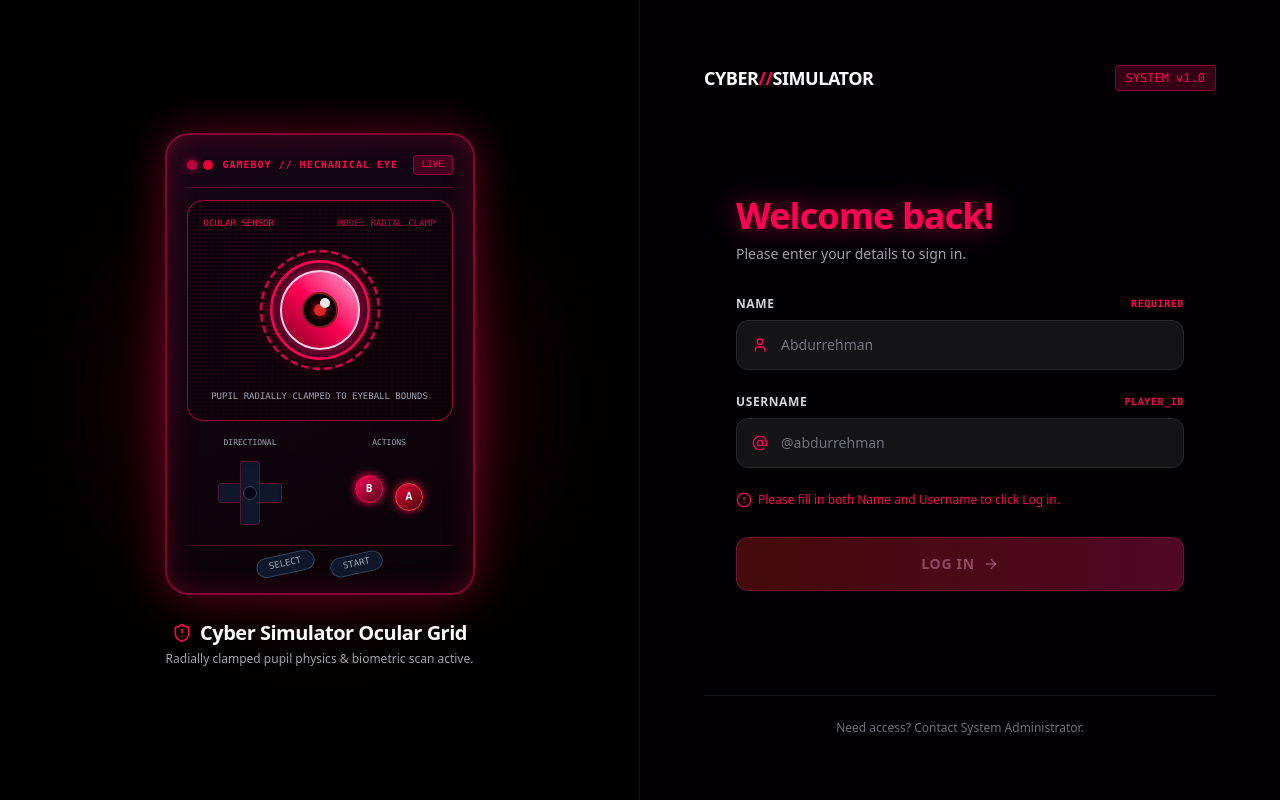
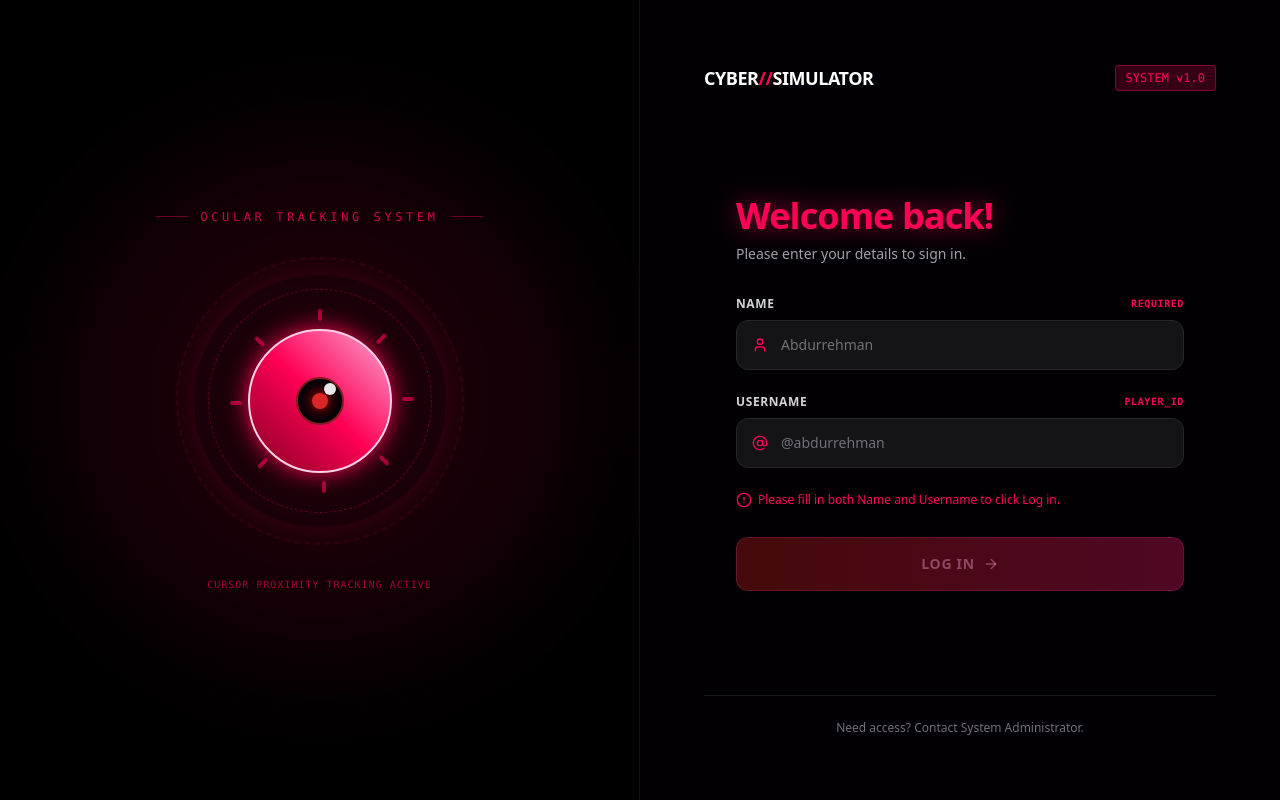
Before and after one commit to muhammadrehan589/CYBER-EMULATOR, a Next.js app: page / in a window 1280 px wide. Built offline with nearby package versions, Linux system fonts and the light colour scheme.

Commit message:
Removed Gameboy UI, added proximity glow border and spinning biometric typing animation

```diff
--- a/src/app/page.tsx
+++ b/src/app/page.tsx
@@ -5,23 +5,24 @@ import { OcularScanner } from '@/components/auth/OcularScanner';
 import { AuthForm } from '@/components/auth/AuthForm';
 
 export default function CyberSimulatorAuthPage() {
-  const [isInputFocused, setIsInputFocused] = useState(false);
+  // Hoisted shared state — bridges OcularScanner eye reaction to AuthForm input focus
+  const [isTyping, setIsTyping] = useState(false);
   const [isAdminTrapdoor, setIsAdminTrapdoor] = useState(false);
 
   return (
     <div className="h-screen w-screen flex flex-col lg:flex-row overflow-hidden font-sans select-none bg-black text-white">
-      {/* LEFT PANEL: Gameboy Console with Ocular Scanner & Pupil Physics */}
+      {/* LEFT PANEL: Large mechanical eyeball with proximity glow & biometric scan */}
       <div className="lg:w-1/2 h-full">
         <OcularScanner
-          isInputFocused={isInputFocused}
+          isTyping={isTyping}
           isAdminTrapdoor={isAdminTrapdoor}
         />
       </div>
 
-      {/* RIGHT PANEL: Dark Glassmorphism Authentication Form & Admin Trapdoor */}
+      {/* RIGHT PANEL: Dark glassmorphism auth form & admin trapdoor */}
       <div className="lg:w-1/2 h-full">
         <AuthForm
-          setIsInputFocused={setIsInputFocused}
+          setIsInputFocused={setIsTyping}
           isAdminTrapdoor={isAdminTrapdoor}
           setIsAdminTrapdoor={setIsAdminTrapdoor}
         />
--- a/src/components/auth/OcularScanner.tsx
+++ b/src/components/auth/OcularScanner.tsx
@@ -1,66 +1,77 @@
 'use client';
 
 import React, { useRef } from 'react';
-import { motion, useMotionValue, useSpring } from 'framer-motion';
-import { ShieldAlert, ScanLine } from 'lucide-react';
+import {
+  motion,
+  useMotionValue,
+  useSpring,
+  useTransform,
+  animate,
+} from 'framer-motion';
 
 interface OcularScannerProps {
-  isInputFocused: boolean;
+  isTyping: boolean;
   isAdminTrapdoor: boolean;
 }
 
 export const OcularScanner: React.FC<OcularScannerProps> = ({
-  isInputFocused,
+  isTyping,
   isAdminTrapdoor,
 }) => {
-  // Global Mouse Coordinates
-  const rawMouseX = useMotionValue(0);
-  const rawMouseY = useMotionValue(0);
-
-  // Eyeball Center Ref for Viewport Tracking
   const eyeContainerRef = useRef<HTMLDivElement>(null);
 
-  // Motion values for outer eyeball & inner pupil
+  // Raw motion values for eyeball & pupil tracking
   const eyeXMotion = useMotionValue(0);
   const eyeYMotion = useMotionValue(0);
   const pupilXMotion = useMotionValue(0);
   const pupilYMotion = useMotionValue(0);
 
+  // Distance from cursor to eye center (0 = on top of eye, large = far away)
+  const cursorDistance = useMotionValue(600);
+
   const springConfig = { stiffness: 240, damping: 22 };
 
-  // Smooth springs for outer eyeball and inner pupil
   const smoothEyeX = useSpring(eyeXMotion, springConfig);
   const smoothEyeY = useSpring(eyeYMotion, springConfig);
   const smoothPupilX = useSpring(pupilXMotion, springConfig);
   const smoothPupilY = useSpring(pupilYMotion, springConfig);
 
-  // 3D Head & Console Rotation Springs
+  // 3D tilt for the whole panel
   const headRotateX = useSpring(useMotionValue(0), springConfig);
   const headRotateY = useSpring(useMotionValue(0), springConfig);
 
-  // When focused on inputs, lock gaze toward the right auth form panel (+24px X, 0 Y)
-  const finalEyeX = isInputFocused ? 24 : smoothEyeX;
-  const finalEyeY = isInputFocused ? 0 : smoothEyeY;
+  // Final positions: when typing, lock gaze toward the right panel
+  const finalEyeX = isTyping ? 30 : smoothEyeX;
+  const finalEyeY = isTyping ? 0 : smoothEyeY;
+  const finalPupilX = isTyping ? 22 : smoothPupilX;
+  const finalPupilY = isTyping ? 0 : smoothPupilY;
 
-  const finalPupilX = isInputFocused ? 18 : smoothPupilX;
-  const finalPupilY = isInputFocused ? 0 : smoothPupilY;
+  // Dynamic Proximity Glow: map cursor distance to border opacity & glow intensity
+  // As distance decreases (cursor closer), glow flares up intensely
+  const proximityGlowOpacity = useTransform(
+    cursorDistance,
+    [0, 80, 250, 600],
+    [1.0, 0.95, 0.45, 0.15]
+  );
+  const proximityBoxShadowSize = useTransform(
+    cursorDistance,
+    [0, 80, 250, 600],
+    [80, 55, 25, 8]
+  );
 
-  // Viewport Mouse Tracker with Strict Radial Pupil Clamping
+  // Radar ring rotation: spins when typing, idles when not
+  const radarRotation = useMotionValue(0);
+
   const handleMouseMove = (e: React.MouseEvent<HTMLDivElement>) => {
     const { clientX, clientY } = e;
     const { innerWidth, innerHeight } = window;
 
-    // Normalized Mouse Position (-0.5 to 0.5)
     const normX = clientX / innerWidth - 0.5;
     const normY = clientY / innerHeight - 0.5;
 
-    rawMouseX.set(normX);
-    rawMouseY.set(normY);
+    headRotateX.set(normY * -16);
+    headRotateY.set(normX * 20);
 
-    headRotateX.set(normY * -20);
-    headRotateY.set(normX * 24);
-
-    // Calculate Exact Angle & Distance from Eyeball Center to Cursor
     if (eyeContainerRef.current) {
       const rect = eyeContainerRef.current.getBoundingClientRect();
       const eyeCenterX = rect.left + rect.width / 2;
@@ -72,209 +83,172 @@ export const OcularScanner: React.FC<OcularScannerProps> = ({
       const angle = Math.atan2(deltaY, deltaX);
       const distance = Math.hypot(deltaX, deltaY);
 
-      // 1. Outer Eyeball Movement (Clamped inside frame radius 14px)
+      // Update proximity distance for dynamic glow
+      cursorDistance.set(distance);
+
+      // Outer eyeball movement — clamped to 14px max radius
       const maxEyeRadius = 14;
       const clampedEyeDist = Math.min(maxEyeRadius, distance / 22);
       eyeXMotion.set(Math.cos(angle) * clampedEyeDist);
       eyeYMotion.set(Math.sin(angle) * clampedEyeDist);
 
-      // 2. Inner Pupil Radial Containment (Math Physics Clamping)
-      // maxPupilRadius = 18px max travel radius
+      // Strict radial pupil containment — 18px max travel radius
       const maxPupilRadius = 18;
       const clampedPupilDist = Math.min(maxPupilRadius, distance / 12);
-
-      // Strict trigonometric clamping ensures pupil NEVER clips outside eyeball bounds
-      const clampedPupilX = Math.cos(angle) * clampedPupilDist;
-      const clampedPupilY = Math.sin(angle) * clampedPupilDist;
-
-      pupilXMotion.set(clampedPupilX);
-      pupilYMotion.set(clampedPupilY);
+      pupilXMotion.set(Math.cos(angle) * clampedPupilDist);
+      pupilYMotion.set(Math.sin(angle) * clampedPupilDist);
     }
   };
 
   return (
     <div
       onMouseMove={handleMouseMove}
-      className="w-full h-full bg-black text-white relative flex flex-col items-center justify-center p-8 lg:p-12 overflow-hidden border-b lg:border-b-0 lg:border-r border-[#ff0055]/20 select-none"
+      className="w-full h-full bg-black text-white relative flex flex-col items-center justify-center overflow-hidden border-r border-[#ff0055]/20 select-none"
     >
-      {/* Ambient Crimson Glow Orbs */}
-      <div className="absolute w-96 h-96 bg-[#ff0055]/15 rounded-full blur-3xl pointer-events-none" />
-      <div className="absolute w-72 h-72 bg-[#e60039]/10 rounded-full blur-2xl pointer-events-none" />
+      {/* Deep ambient glow orbs */}
+      <div className="absolute w-[500px] h-[500px] bg-[#ff0055]/10 rounded-full blur-3xl pointer-events-none" />
+      <div className="absolute w-[350px] h-[350px] bg-[#e60039]/08 rounded-full blur-2xl pointer-events-none" />
 
-      {/* Gameboy Console Container with 3D Parallax Tilt */}
-      <div className="relative z-10 flex flex-col items-center justify-center perspective-1000">
+      {/* 3D-tilting eyeball container */}
       <motion.div
         style={{
           rotateX: headRotateX,
           rotateY: headRotateY,
           transformStyle: 'preserve-3d',
         }}
-          className="w-[310px] gameboy-console rounded-3xl p-5 relative border-2 border-[#ff0055]/50 shadow-[0_0_40px_rgba(255,0,85,0.35)] transition-shadow duration-300"
+        className="relative z-10 flex flex-col items-center justify-center gap-8"
       >
-          {/* Gameboy Bezel & Top Status Lights */}
-          <div className="flex items-center justify-between pb-3 border-b border-[#ff0055]/30 mb-3">
-            <div className="flex items-center gap-1.5">
-              <span className="w-2.5 h-2.5 rounded-full bg-[#ff0055] animate-pulse shadow-[0_0_8px_#ff0055]" />
-              <span className="w-2.5 h-2.5 rounded-full bg-[#e60039]" />
-              <span className="text-[10px] font-mono font-bold tracking-widest text-[#ff0055] ml-1">
-                GAMEBOY // MECHANICAL EYE
+        {/* Top label */}
+        <div className="flex items-center gap-3 font-mono text-xs text-[#ff0055]/80 tracking-[0.3em] uppercase">
+          <span className="w-8 h-px bg-[#ff0055]/40" />
+          <span>
+            {isAdminTrapdoor
+              ? 'ADMIN BIOMETRIC LOCK'
+              : isTyping
+              ? 'BIOMETRIC SCAN ACTIVE'
+              : 'OCULAR TRACKING SYSTEM'}
           </span>
-            </div>
-            <div className="text-[9px] font-mono px-2 py-0.5 rounded bg-[#ff0055]/20 border border-[#ff0055]/40 text-[#ff0055] flex items-center gap-1">
-              {isInputFocused && <ScanLine className="w-2.5 h-2.5 animate-spin text-[#ff0055]" />}
-              {isAdminTrapdoor ? 'TRAPDOOR' : isInputFocused ? 'BIOMETRIC SCAN' : 'LIVE'}
-            </div>
+          <span className="w-8 h-px bg-[#ff0055]/40" />
         </div>
 
-          {/* CRT Screen Frame containing the Mechanical Eye */}
-          <div
-            ref={eyeContainerRef}
-            className="relative rounded-2xl bg-[#050008] border border-[#ff0055]/60 p-4 overflow-hidden shadow-inner scanlines min-h-[190px] flex flex-col justify-between items-center"
+        {/* ─── PROXIMITY GLOW BORDER (Outer Radar Ring) ─── */}
+        <div ref={eyeContainerRef} className="relative flex items-center justify-center w-72 h-72">
+
+          {/* Spinning radar ring — only rotates when typing */}
+          <motion.div
+            animate={
+              isTyping
+                ? { rotate: 360 }
+                : { rotate: 0 }
+            }
+            transition={
+              isTyping
+                ? { repeat: Infinity, duration: 2.2, ease: 'linear' }
+                : { duration: 0.6, ease: 'easeOut' }
+            }
+            style={{ opacity: proximityGlowOpacity }}
+            className="absolute inset-0 rounded-full border-2 border-dashed border-[#ff0055]/60"
+          />
+
+          {/* Static proximity glow ring */}
+          <motion.div
+            style={{ opacity: proximityGlowOpacity }}
+            animate={
+              isTyping
+                ? {
+                    boxShadow: [
+                      '0 0 30px #ff0055, 0 0 60px rgba(255,0,85,0.5)',
+                      '0 0 55px #ff0055, 0 0 110px rgba(255,0,85,0.8)',
+                      '0 0 30px #ff0055, 0 0 60px rgba(255,0,85,0.5)',
+                    ],
+                  }
+                : {}
+            }
+            transition={
+              isTyping
+                ? { repeat: Infinity, duration: 1.6, ease: 'easeInOut' }
+                : {}
+            }
+            className="absolute inset-4 rounded-full border-2 border-[#ff0055]/50 shadow-[0_0_25px_#ff0055]"
+          />
+
+          {/* Second inner radar ring — counter-rotates when typing */}
+          <motion.div
+            animate={
+              isTyping
+                ? { rotate: -360 }
+                : { rotate: 0 }
+            }
+            transition={
+              isTyping
+                ? { repeat: Infinity, duration: 3.4, ease: 'linear' }
+                : { duration: 0.6, ease: 'easeOut' }
+            }
+            className="absolute inset-8 rounded-full border border-[#e60039]/40 border-dashed"
+          />
+
+          {/* ─── OUTER EYEBALL (Iris Lens) ─── */}
+          <motion.div
+            style={{ x: finalEyeX, y: finalEyeY }}
+            className="relative flex items-center justify-center"
           >
-            {/* Screen Top Status */}
-            <div className="w-full flex justify-between items-center text-[9px] font-mono text-[#ff0055] z-10">
-              <span>OCULAR SENSOR</span>
-              <span className="animate-pulse text-[#ff0055]">
-                {isAdminTrapdoor
-                  ? 'ADMIN CLEARANCE'
-                  : isInputFocused
-                    ? 'MODE: BIOMETRIC SCAN'
-                    : 'MODE: RADIAL CLAMP'}
-              </span>
-            </div>
-
-            {/* MECHANICAL EYE WITH STRICT RADIAL PUPIL CONTAINMENT & BIOMETRIC SCAN */}
-            <div className="my-2 relative flex items-center justify-center w-36 h-36 z-10">
-
-              {/* Animated Biometric Scan Beam overlay when input is focused */}
-              {isInputFocused && (
-                <motion.div
-                  initial={{ y: -60, opacity: 0 }}
-                  animate={{ y: [ -60, 60, -60 ], opacity: [ 0.4, 0.9, 0.4 ] }}
-                  transition={{ repeat: Infinity, duration: 1.8, ease: 'easeInOut' }}
-                  className="absolute w-36 h-1.5 bg-[#ff0055] shadow-[0_0_15px_#ff0055] z-30 pointer-events-none rounded-full"
-                />
-              )}
-
-              {/* Outer Eyeball Frame Container */}
-              <motion.div
-                style={{
-                  x: finalEyeX,
-                  y: finalEyeY,
-                }}
-                className="relative w-32 h-32 flex items-center justify-center"
-              >
-                {/* Outer Ring Frame with Rotation on Focus */}
-                <motion.svg
-                  animate={{
-                    rotate: isInputFocused ? 45 : 0,
-                  }}
-                  transition={{ type: 'spring', stiffness: 180, damping: 20 }}
-                  className="w-32 h-32 absolute inset-0"
-                  viewBox="0 0 100 100"
-                >
-                  <circle cx="50" cy="50" r="46" stroke="#ff0055" strokeWidth="2" fill="none" strokeDasharray="6 3" className="animate-spin-slow opacity-80" />
-                  <circle cx="50" cy="50" r="38" fill="#0c0012" stroke="#ff0055" strokeWidth="2" />
-                </motion.svg>
-
-                {/* Outer Eyeball Iris Lens with Dynamic Neon Glow Pulse */}
+            {/* Iris glow halo */}
             <motion.div
               animate={{
-                    scale: isInputFocused ? 1.05 : 1.0,
-                    boxShadow: isInputFocused
-                      ? '0 0 45px #ff0055, 0 0 90px rgba(255, 0, 85, 0.8)'
+                scale: isTyping ? 1.08 : 1.0,
+                boxShadow: isTyping
+                  ? '0 0 60px #ff0055, 0 0 120px rgba(255,0,85,0.9)'
                   : '0 0 25px #ff0055',
               }}
               transition={{ duration: 0.3 }}
-                  className="relative w-20 h-20 rounded-full bg-gradient-to-tr from-[#800020] via-[#ff0055] to-pink-300 flex items-center justify-center border-2 border-pink-200"
+              className="w-36 h-36 rounded-full bg-gradient-to-tr from-[#800020] via-[#ff0055] to-pink-300 flex items-center justify-center border-2 border-pink-200 shadow-[0_0_25px_#ff0055]"
             >
-
-                  {/* STRICTLY RADIALLY CLAMPED INNER PUPIL (NEVER CLIPS OUTSIDE EYEBALL) */}
+              {/* ─── INNER PUPIL — radially clamped, aperture-narrows on typing ─── */}
               <motion.div
                 animate={{
-                      scale: isInputFocused ? 1.3 : 1.0,
+                  scaleX: isTyping ? 0.55 : 1.0,   // narrow like camera aperture
+                  scaleY: isTyping ? 1.3 : 1.0,    // tall when focused
+                  scale: isTyping ? 1.15 : 1.0,
                 }}
+                transition={{ type: 'spring', stiffness: 300, damping: 22 }}
+                style={{ x: finalPupilX, y: finalPupilY }}
+                className="w-12 h-12 rounded-full bg-[#050008] border-2 border-red-900 flex items-center justify-center relative overflow-hidden shadow-inner"
+              >
+                {/* Glowing core */}
+                <motion.div
+                  animate={{ scale: isTyping ? 1.5 : 1.0 }}
                   transition={{ type: 'spring', stiffness: 300, damping: 20 }}
-                    style={{
-                      x: finalPupilX,
-                      y: finalPupilY,
-                    }}
-                    className="w-9 h-9 rounded-full bg-[#050008] border-2 border-red-900 flex items-center justify-center relative overflow-hidden shadow-inner"
-                  >
-                    {/* Glowing Red Core */}
-                    <motion.div
-                      animate={{
-                        scale: isInputFocused ? 1.4 : 1.0,
-                      }}
-                      className="w-3 h-3 rounded-full bg-red-600 shadow-[0_0_10px_#ff0000]"
+                  className="w-4 h-4 rounded-full bg-red-600 shadow-[0_0_14px_#ff0000]"
                 />
-                    {/* Lens Glare Reflection */}
-                    <div className="absolute top-1 right-1.5 w-2.5 h-2.5 rounded-full bg-white opacity-90" />
+                {/* Lens glare */}
+                <div className="absolute top-1 right-1.5 w-3 h-3 rounded-full bg-white opacity-90" />
               </motion.div>
             </motion.div>
+
+            {/* Mechanical tick marks around iris */}
+            {[0, 45, 90, 135, 180, 225, 270, 315].map((deg) => (
+              <div
+                key={deg}
+                className="absolute w-1 h-3 bg-[#ff0055]/60 rounded-full origin-bottom"
+                style={{
+                  transform: `rotate(${deg}deg) translateX(-50%) translateY(-80px)`,
+                  left: '50%',
+                  bottom: '50%',
+                }}
+              />
+            ))}
           </motion.div>
         </div>
 
-            {/* Screen Footer Status */}
-            <div className="w-full font-mono text-[9px] text-center text-gray-400 z-10">
+        {/* Bottom status line */}
+        <div className="font-mono text-[10px] text-[#ff0055]/60 tracking-widest uppercase text-center">
           {isAdminTrapdoor
-                ? 'PASSWORD REQUIRED FOR ADMIN ABDURREHMAN'
-                : isInputFocused
-                  ? 'BIOMETRIC SCAN ACTIVE: PUPIL DILATED (1.3X)'
-                  : 'PUPIL RADIALLY CLAMPED TO EYEBALL BOUNDS'}
-            </div>
-          </div>
-
-          {/* Gameboy Controls Section */}
-          <div className="mt-4 grid grid-cols-2 gap-3 items-center">
-            {/* D-Pad */}
-            <div className="flex flex-col items-center">
-              <span className="text-[8px] font-mono text-gray-400 mb-1">DIRECTIONAL</span>
-              <div className="relative w-20 h-20 flex items-center justify-center">
-                <div className="absolute w-16 h-5 bg-slate-900 rounded border border-[#ff0055]/30 shadow-inner" />
-                <div className="absolute w-5 h-16 bg-slate-900 rounded border border-[#ff0055]/30 shadow-inner" />
-                <div className="z-10 w-3.5 h-3.5 rounded-full bg-slate-950 border border-slate-700" />
-              </div>
-            </div>
-
-            {/* Action Buttons */}
-            <div className="flex flex-col items-center">
-              <span className="text-[8px] font-mono text-gray-400 mb-1">ACTIONS</span>
-              <div className="relative w-20 h-20 flex items-center justify-center gap-3">
-                <div className="w-7 h-7 rounded-full bg-gradient-to-br from-[#ff0055] to-rose-950 text-white font-bold text-[10px] flex items-center justify-center border border-[#ff0055] shadow-[0_0_8px_#ff0055] transform -translate-y-1">
-                  B
-                </div>
-                <div className="w-7 h-7 rounded-full bg-gradient-to-br from-[#e60039] to-red-950 text-white font-extrabold text-[10px] flex items-center justify-center border border-red-500 shadow-[0_0_8px_#e60039] transform translate-y-1">
-                  A
-                </div>
-              </div>
-            </div>
-          </div>
-
-          {/* Select / Start Slanted Pills */}
-          <div className="mt-3 pt-2 border-t border-[#ff0055]/20 flex justify-center gap-4">
-            <div className="px-3 py-0.5 rounded-full bg-slate-900 border border-slate-700 text-[9px] font-mono text-gray-400 transform -rotate-12">
-              SELECT
-            </div>
-            <div className="px-3 py-0.5 rounded-full bg-slate-900 border border-slate-700 text-[9px] font-mono text-gray-400 transform -rotate-12">
-              START
-            </div>
+            ? 'ADMIN OVERRIDE: SECURITY KEY REQUIRED'
+            : isTyping
+            ? 'SCANNING CREDENTIALS — APERTURE LOCKED'
+            : 'CURSOR PROXIMITY TRACKING ACTIVE'}
         </div>
       </motion.div>
-
-        {/* Subtext */}
-        <div className="mt-6 text-center">
-          <h2 className="text-xl font-bold tracking-tight text-white flex items-center justify-center gap-2">
-            <ShieldAlert className="w-5 h-5 text-[#ff0055]" />
-            Cyber Simulator Ocular Grid
-          </h2>
-          <p className="text-xs text-zinc-400 mt-1 max-w-xs">
-            {isAdminTrapdoor
-              ? 'Admin security override trapdoor active.'
-              : 'Radially clamped pupil physics & biometric scan active.'}
-          </p>
-        </div>
-      </div>
     </div>
   );
 };
```
Lines whose indentation alone changed are shown as unchanged.
